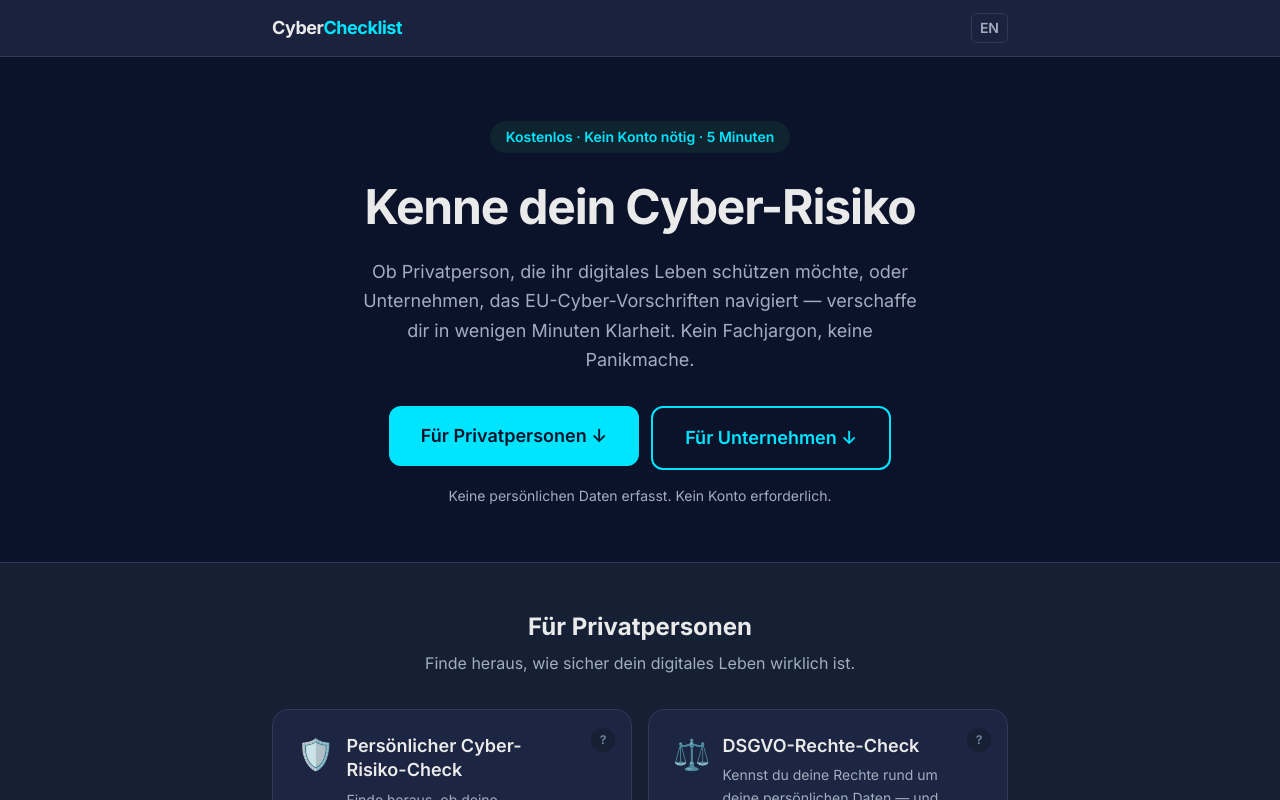
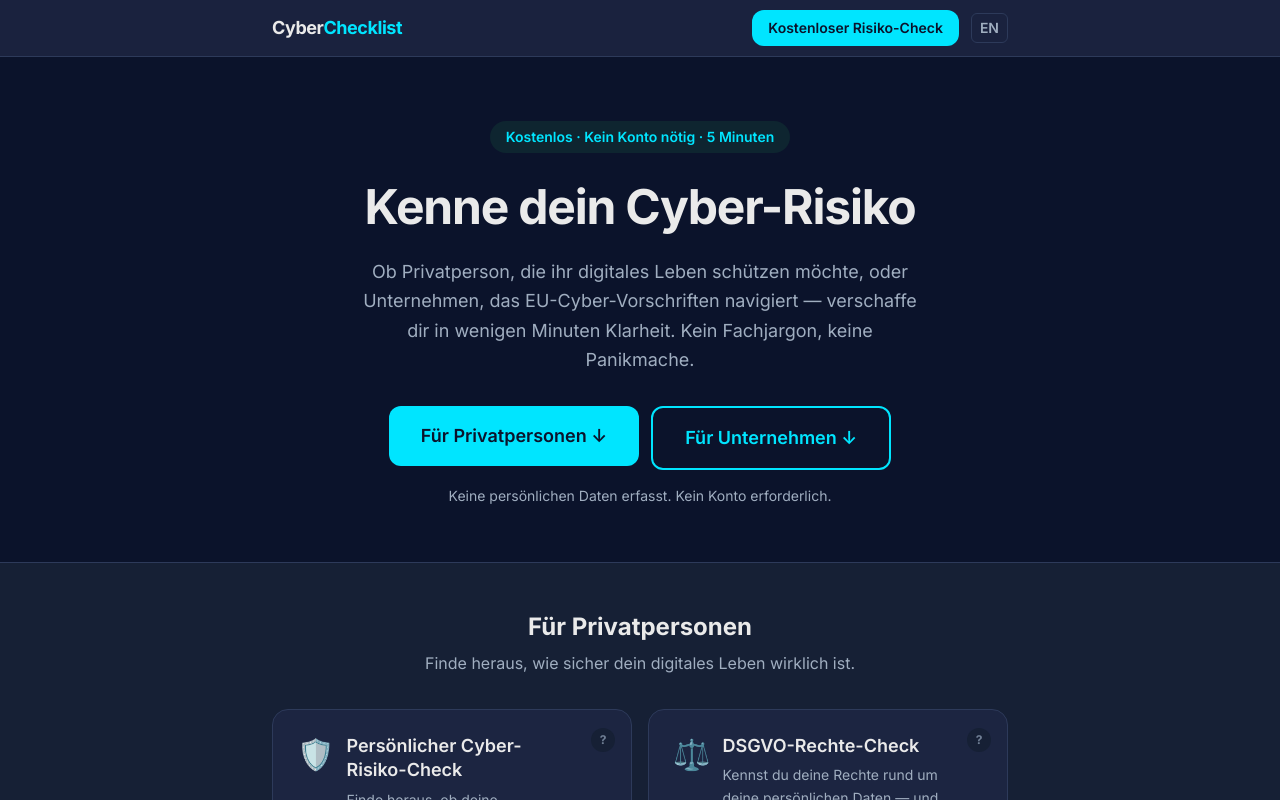
Before and after one commit to johninquest/crap, a Next.js app: page /de in a window 1280 px wide. Shown: the top 800 px of the page. Built offline with nearby package versions, Linux system fonts and the light colour scheme; no server answers.

Commit message:
returned CTA button to landing page

```diff
--- a/src/app/[lang]/page.tsx
+++ b/src/app/[lang]/page.tsx
@@ -8,7 +8,7 @@
 import { buildAlternates, OG_IMAGE } from "@/lib/seo";
 
 const INDIVIDUAL_CHECKS = [
-  { key: "assessment" as const, icon: "🛡️", slug: "assessment" },
+  { key: "assessment" as const, icon: "🛡️", slug: "risk-check" },
   { key: "gdpr" as const, icon: "⚖️", slug: "gdpr-check" },
 ] as const;
 
@@ -54,7 +54,11 @@
 
   return (
     <>
-      <Header lang={lang} langSwitch={dict.common.langSwitch} />
+      <Header
+        lang={lang}
+        langSwitch={dict.common.langSwitch}
+        cta={{ label: dict.common.navCta, href: `/${lang}/risk-check` }}
+      />
 
       <main className="flex-1">
         {/* ── Hero ─────────────────────────────────────────────────────── */}
--- a/src/app/[lang]/assessment/AssessmentFlow.tsx
+++ b/src/app/[lang]/risk-check/AssessmentFlow.tsx
@@ -45,7 +45,7 @@
       const result = calculateResult(answers, dict);
       sessionStorage.setItem(BRAND.storageKey, JSON.stringify(result));
       trackEvent("assessment_completed", { lang });
-      router.push(`/${lang}/assessment/result`);
+      router.push(`/${lang}/risk-check/result`);
     } else {
       setCurrentIndex((i) => i + 1);
       const nextQ = localizedQuestions[currentIndex + 1];
--- a/src/app/[lang]/assessment/page.tsx
+++ b/src/app/[lang]/risk-check/page.tsx
@@ -31,7 +31,7 @@
     twitter: {
       card: "summary_large_image",
     },
-    alternates: buildAlternates(lang, "/assessment"),
+    alternates: buildAlternates(lang, "/risk-check"),
   };
 }
 
--- a/src/app/[lang]/assessment/result/ResultsView.tsx
+++ b/src/app/[lang]/risk-check/result/ResultsView.tsx
@@ -43,7 +43,7 @@
   useEffect(() => {
     const stored = sessionStorage.getItem(BRAND.storageKey);
     if (!stored) {
-      router.replace(`/${lang}/assessment`);
+      router.replace(`/${lang}/risk-check`);
       return;
     }
     const parsed = JSON.parse(stored) as AssessmentResult;
--- a/src/app/sitemap.ts
+++ b/src/app/sitemap.ts
@@ -3,7 +3,7 @@
 const BASE = "https://cyberchecklist.app";
 const LOCALES = ["en", "de"] as const;
 const TOOL_PATHS = [
-  "/assessment",
+  "/risk-check",
   "/gdpr-check",
   "/nis2-check",
   "/ai-check",
--- a/src/components/layout/Footer.tsx
+++ b/src/components/layout/Footer.tsx
@@ -8,7 +8,7 @@
 }
 
 const CHECKS: Array<{ key: keyof Dictionary["footer"]["checks"]; href: string }> = [
-  { key: "assessment",  href: "assessment" },
+  { key: "assessment",  href: "risk-check" },
   { key: "gdprCheck",   href: "gdpr-check" },
   { key: "nis2Check",   href: "nis2-check" },
   { key: "aiCheck",     href: "ai-check" },
--- a/src/components/layout/Header.tsx
+++ b/src/components/layout/Header.tsx
@@ -1,13 +1,15 @@
 import Link from "next/link";
 import { BRAND } from "@/lib/config";
 import { LanguageSwitcher } from "./LanguageSwitcher";
+import { Button } from "@/components/ui/Button";
 
 interface HeaderProps {
   lang: string;
   langSwitch: string;
+  cta?: { label: string; href: string };
 }
 
-export function Header({ lang, langSwitch }: HeaderProps) {
+export function Header({ lang, langSwitch, cta }: HeaderProps) {
   const otherLang = lang === "en" ? "de" : "en";
 
   return (
@@ -16,11 +18,18 @@
         <Link href={`/${lang}`} className="text-lg font-bold text-text tracking-tight">
           {BRAND.namePrefix}<span className="text-primary">{BRAND.nameSuffix}</span>
         </Link>
-        <LanguageSwitcher
-          currentLang={lang}
-          otherLang={otherLang}
-          label={langSwitch}
-        />
+        <div className="flex items-center gap-3">
+          {cta && (
+            <Link href={cta.href}>
+              <Button size="sm">{cta.label}</Button>
+            </Link>
+          )}
+          <LanguageSwitcher
+            currentLang={lang}
+            otherLang={otherLang}
+            label={langSwitch}
+          />
+        </div>
       </div>
     </header>
   );
--- a/src/dictionaries/de.json
+++ b/src/dictionaries/de.json
@@ -3,7 +3,8 @@
     "riskLow": "Niedriges Risiko",
     "riskMedium": "Mittleres Risiko",
     "riskHigh": "Hohes Risiko",
-    "langSwitch": "EN"
+    "langSwitch": "EN",
+    "navCta": "Kostenloser Risiko-Check"
   },
   "header": {},
   "home": {
--- a/src/dictionaries/en.json
+++ b/src/dictionaries/en.json
@@ -3,7 +3,8 @@
     "riskLow": "Low Risk",
     "riskMedium": "Medium Risk",
     "riskHigh": "High Risk",
-    "langSwitch": "DE"
+    "langSwitch": "DE",
+    "navCta": "Free Risk Check"
   },
   "header": {},
   "home": {
--- a/src/lib/types/dictionary.ts
+++ b/src/lib/types/dictionary.ts
@@ -84,6 +84,7 @@
     riskMedium: string;
     riskHigh: string;
     langSwitch: string;
+    navCta: string;
   };
   header: Record<string, never>;
   footer: {
```
Also changed, not shown: public/llms.txt, src/app/[lang]/risk-check/result/page.tsx (renamed from src/app/[lang]/assessment/result/page.tsx), 1 other file (tests, documents, lock files or other folders).
